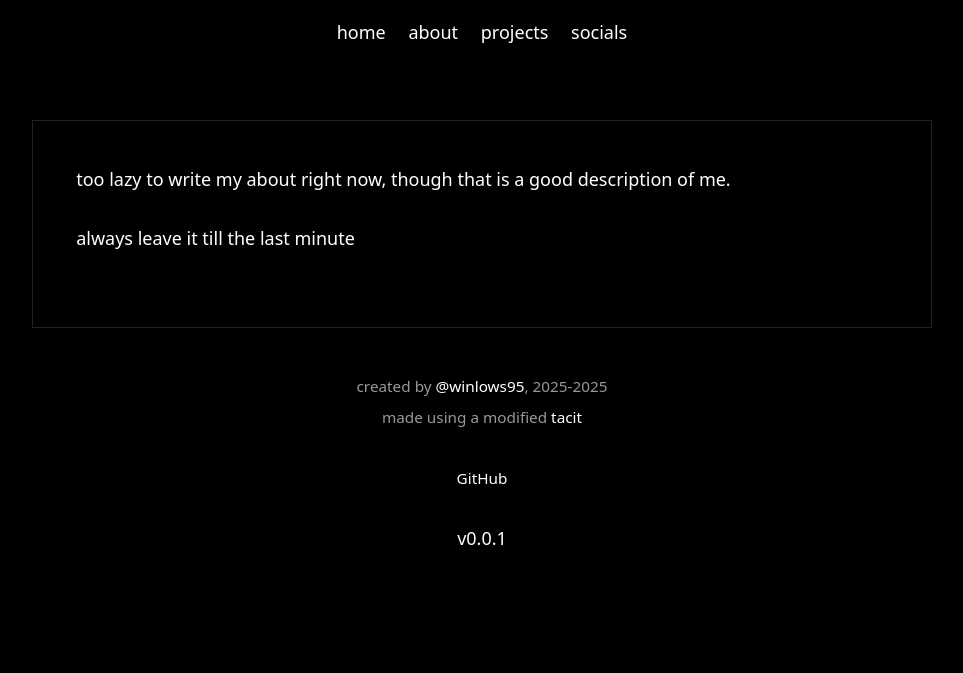
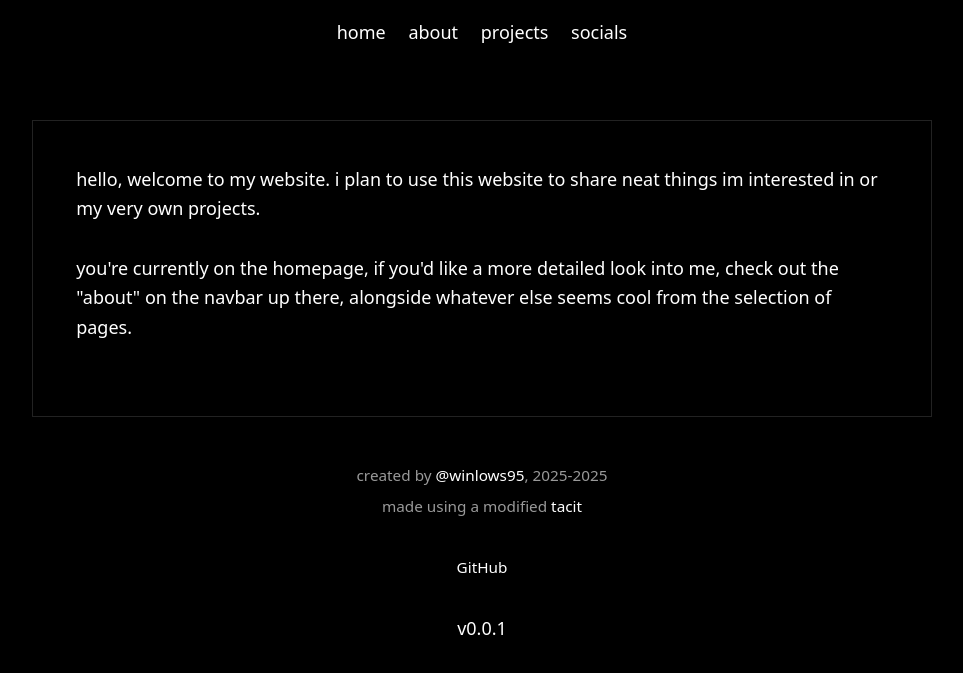
Before and after one commit to winlows95/maddy.pet, a plain HTML site: page about.html in a window 1280 px wide. Shown: the part 201-874 px from the top of the page, without its empty margins (158-1121 px from the left). Drawn offline with Linux system fonts and the light colour scheme.

Commit message:
Update about.html

```diff
--- a/about.html
+++ b/about.html
@@ -32,9 +32,10 @@
       </header>
       <article>
         <p>
-            too lazy to write my about right now, though that is a good description of me.<br>
+            hello, welcome to my website.
+            i plan to use this website to share neat things im interested in or my very own projects.<br>
             <br>
-            always leave it till the last minute
+            you're currently on the homepage, if you'd like a more detailed look into me, check out the "about" on the navbar up there, alongside whatever else seems cool from the selection of pages.
         </p>
       </article>
       <footer>
```
